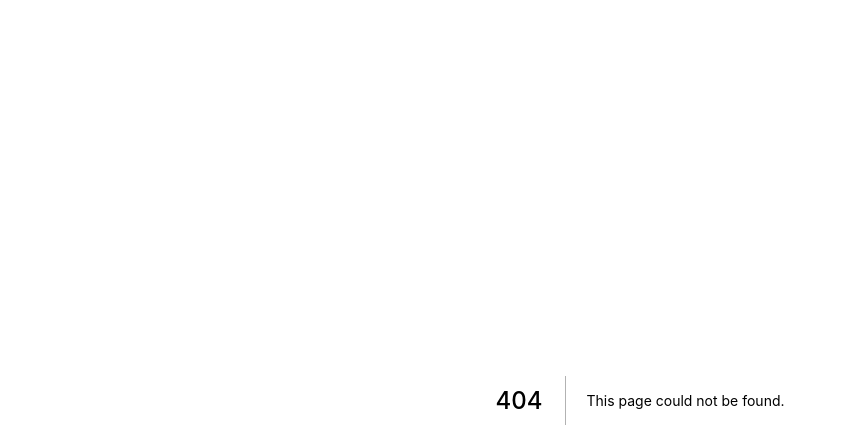
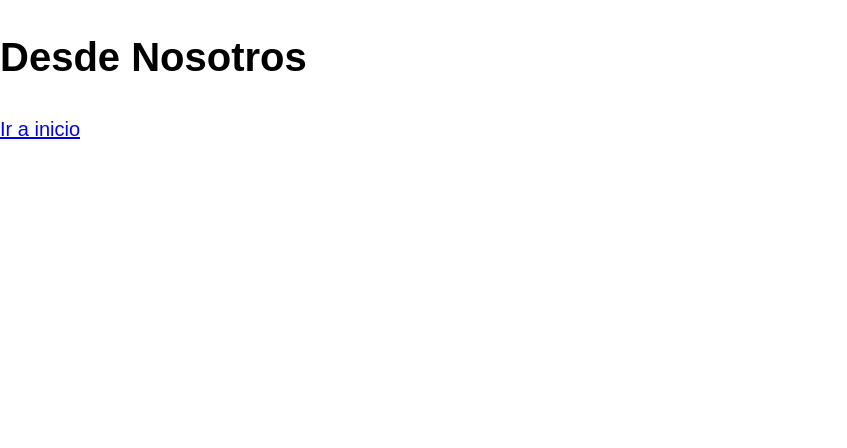
Before and after one commit to JeanBayer/guitarla_next_practice, a Next.js app: page /nosotros in a window 1280 px wide. Before the commit this address had no page. Shown: the top 448 px of the page, without its empty margins (0-847 px from the left). Built offline with nearby package versions, Linux system fonts and the light colour scheme.

Commit message:
adding main layout

```diff
--- /dev/null
+++ b/components/Layout.js
@@ -0,0 +1,15 @@
+import Head from "next/head";
+
+const Layout = ({ children, pagina }) => {
+  return (
+    <div>
+      <Head>
+        <title>GuitarLA -{pagina}</title>
+        <meta name="description" content="Generated by create next app" />
+      </Head>
+      {children}
+    </div>
+  );
+};
+
+export default Layout;
--- /dev/null
+++ b/pages/nosotros.js
@@ -0,0 +1,14 @@
+import Link from "next/link";
+
+import Layout from "../components/Layout";
+
+const Nosotros = () => {
+  return (
+    <Layout pagina="Nosotros">
+      <h1>Desde Nosotros</h1>
+      <Link href="/">Ir a inicio</Link>
+    </Layout>
+  );
+};
+
+export default Nosotros;
```
Also changed, not shown: pages/index.js (+5 -7 lines).
